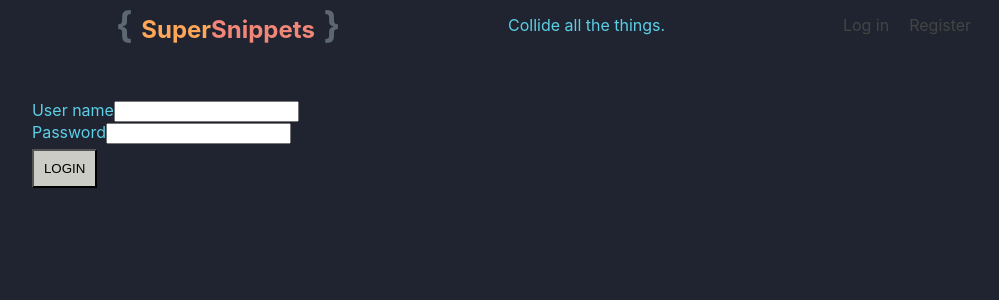
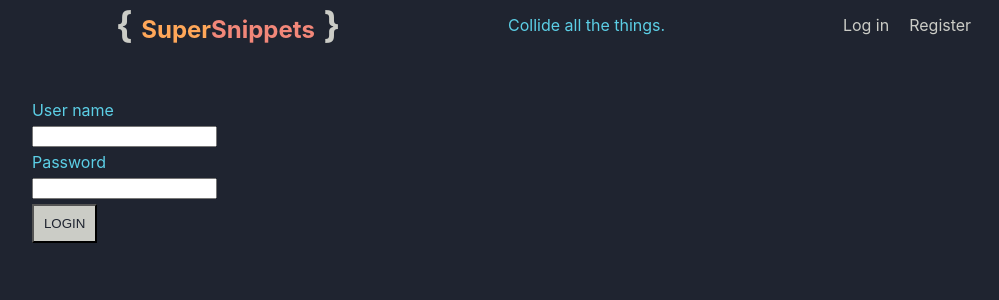
Before and after one commit to tymbalodeon/super-snippets, a React (Create React App) app: page /login in a window 1280 px wide. Shown: the top 300 px of the page, without its empty margins (215-1214 px from the left). Built offline with nearby package versions, Linux system fonts and the light colour scheme.

Commit message:
update styling

```diff
--- a/src/components/Header/Header.css
+++ b/src/components/Header/Header.css
@@ -7,7 +7,7 @@
 }
 
 .Header a {
-  color: #444;
+  color: #cbccc6;
   text-decoration: none;
 }
 
@@ -24,6 +24,6 @@
 }
 
 .brackets {
-  color: #5c6773;
+  color: #cbccc6;
   font-size: 36px;
 }
--- a/src/components/Login/Login.css
+++ b/src/components/Login/Login.css
@@ -1,3 +1,9 @@
 .LoginForm {
   margin-top: 50px;
 }
+
+label {
+  display: block;
+  margin-top: 5px;
+  margin-bottom: 5px;
+}
--- a/src/components/ProjectList/ProjectList.css
+++ b/src/components/ProjectList/ProjectList.css
@@ -1,13 +1,9 @@
 button {
   display: block;
-}
-
-.add-button {
   color: #1f2430;
-}
-
-.ProjectList__add-button {
   text-decoration: none;
+  margin-top: 20px;
+  margin-bottom: 20px;
 }
 
 ul {
@@ -15,3 +11,7 @@ ul {
   text-align: right;
   margin: 0;
 }
+
+.ProjectList__project-link {
+  color: #bae67e;
+}
--- a/src/components/Snippet/Snippet.css
+++ b/src/components/Snippet/Snippet.css
@@ -1,3 +1,7 @@
 .Snippet_wrapper a {
   text-decoration: none;
 }
+
+.Snippet__details {
+  color: #5ccfe6;
+}
--- a/src/components/SnippetDetail/SnippetDetail.css
+++ b/src/components/SnippetDetail/SnippetDetail.css
@@ -1,3 +1,11 @@
 .Snippet__detail__wrapper {
   margin-top: 50px;
 }
+
+.Snippet__info {
+  color: #cbccc6;
+}
+
+.code {
+  margin-bottom: 20px;
+}
--- a/src/components/SnippetDetail/SnippetDetail.js
+++ b/src/components/SnippetDetail/SnippetDetail.js
@@ -22,17 +22,23 @@ export default class SnippetDetail extends Component {
             <h2 className="Snippet__heading">
               {this.state.snippet.snippet_name}
             </h2>
-            <p>{this.state.snippet.info}</p>
-            <code className="Snippet__description">
-              {this.state.snippet.content}
-            </code>
+            <p className="Snippet__info">{this.state.snippet.info}</p>
+            <div className="code">
+              <code className="Snippet__content">
+                {this.state.snippet.content}
+              </code>
+            </div>
           </div>
         </div>
         <button>
-          <Link to="#" onClick={this.props.history.goBack} className="Snippet">
+          <Link to="#" onClick={this.props.history.goBack}>
             Back to Snippet List
           </Link>
         </button>
+        <button>
+          <Link to="/update">Update Snippet</Link>
+        </button>
+        <button>PLAY!</button>
       </div>
     );
   }
--- a/src/config.js
+++ b/src/config.js
@@ -1,6 +1,5 @@
 export default {
-  API_ENDPOINT:
-    // 'http://localhost:8000/api',
-    'https://desolate-anchorage-33266.herokuapp.com/api',
+  API_ENDPOINT: 'http://localhost:8000/api',
+  // 'https://desolate-anchorage-33266.herokuapp.com/api',
   TOKEN_KEY: 'super-snippets-client-auth-token'
 };
```
Also changed, not shown: src/components/update-snippet/update-snippet.js (added).
